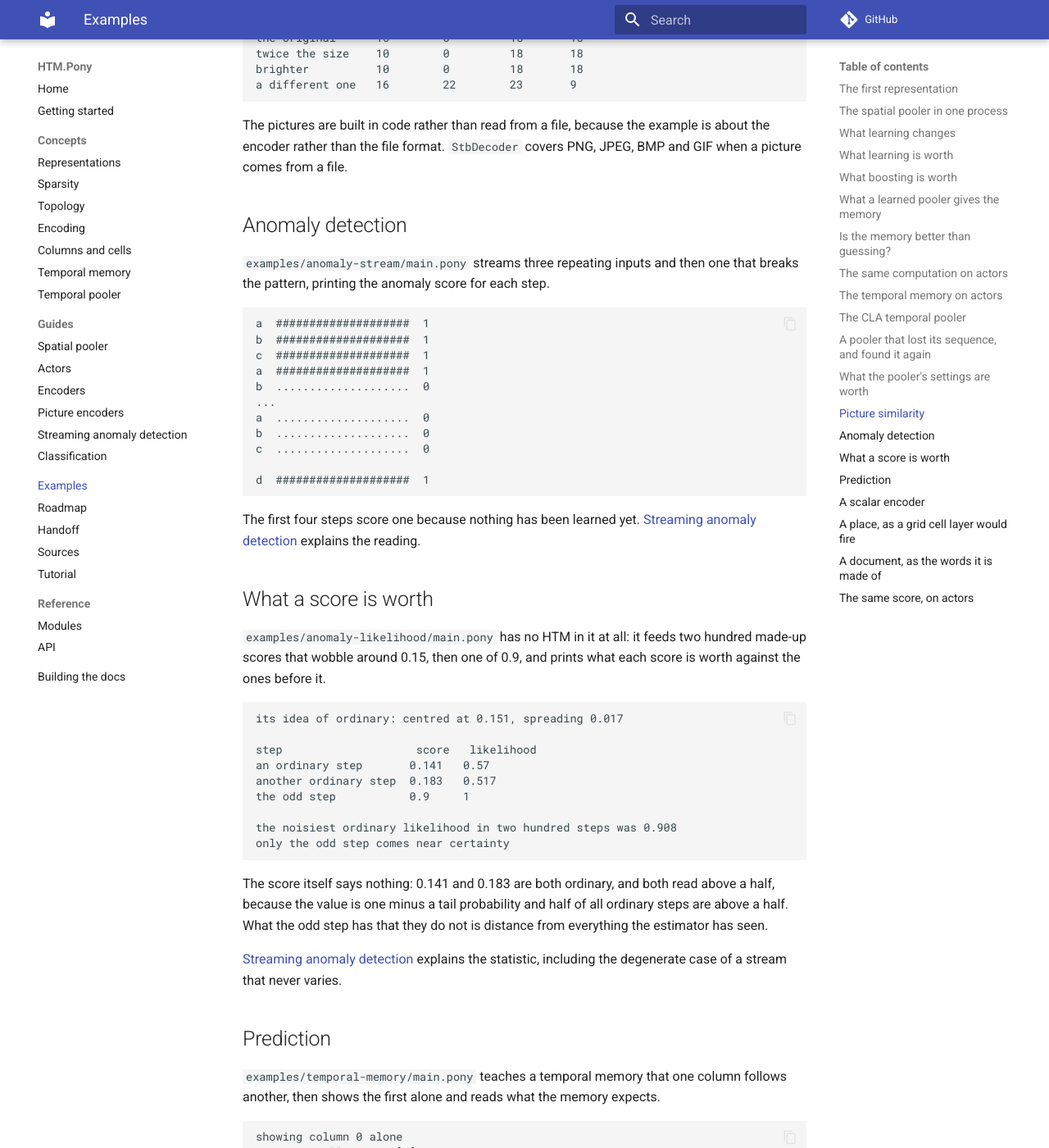
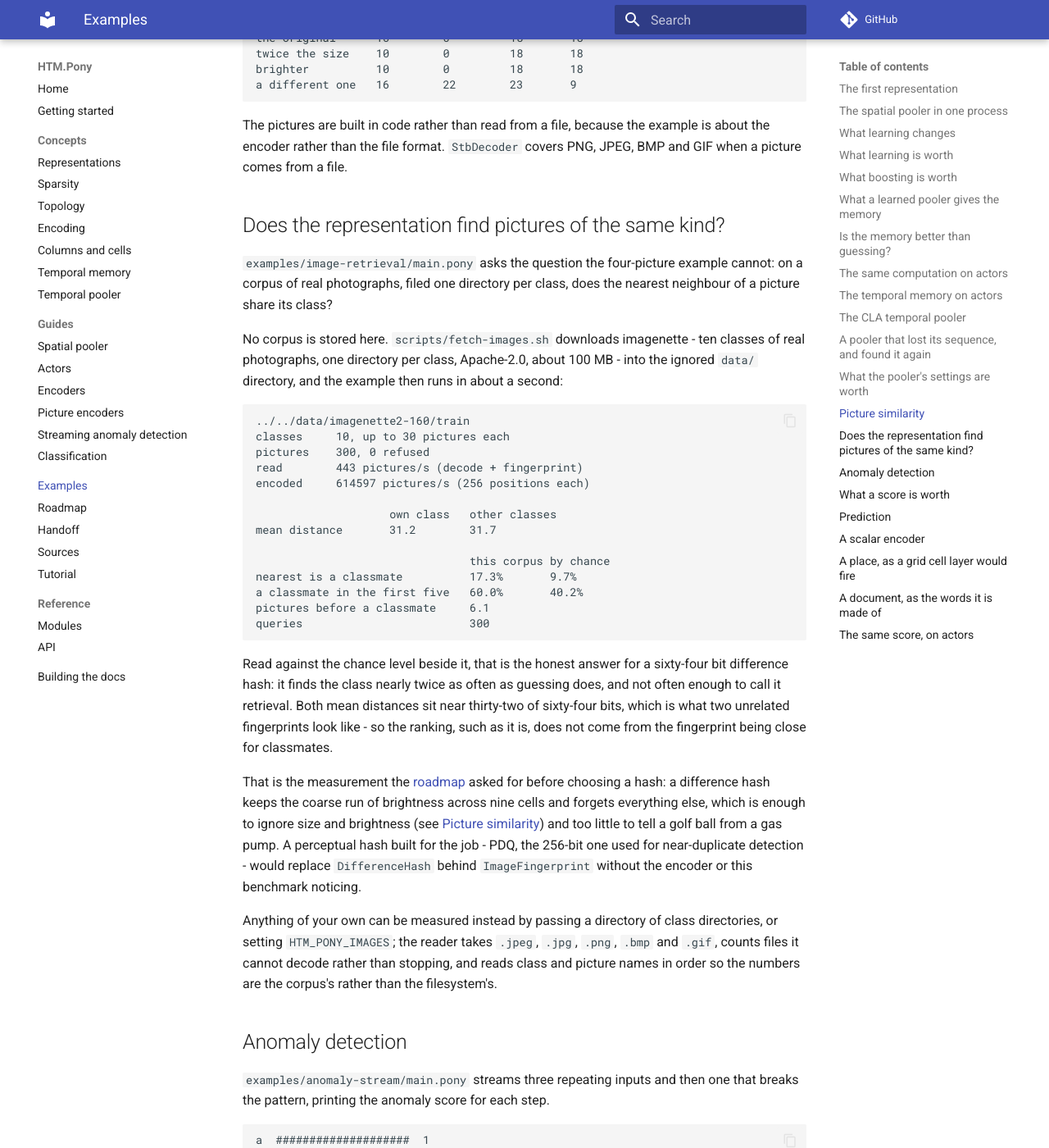
Before and after one commit to d-led/htm.pony, an MkDocs documentation site: the page built from docs/examples.md, in a window 1280 px wide and 1400 px high, scrolled down 10726 px. Shown: the whole window at 82% size. Built offline with MkDocs 1.6.1 and Material for MkDocs 9.7.7, drawn with Linux system fonts in a browser that asks for light colours; comment, search, counter and statistics services are not loaded.

Commit message:
measure the picture encoder on a corpus nobody has to commit
The picture side had a four-picture example and no answer to the question an
encoder is for: given a corpus where the classes are known, does the nearest
neighbour share the class? Four pictures built in code cannot answer it,
because they are the two distortions the hash was designed against.

No dataset is stored here and none should be. scripts/fetch-images.sh downloads
imagenette - ten classes of real photographs, one directory per class,
Apache-2.0, about a hundred megabytes - into data/, which is ignored. The
benchmark reads any directory of class directories, so a corpus that is already
on the disk needs no download; the reader takes the five formats the decoder
knows, counts a file it cannot decode rather than stopping, and reads class and
picture names in order so a run can be repeated.

htm/measure is the part that is not a picture: a corpus value, a reader, and
the retrieval arithmetic - how many pictures of another class come before the
nearest classmate, and what the distances to one's own class and to the others
average to. It is a package rather than example code so it can be tested for
the same reason the encoders are: twelve tests state the tie rule (a picture
that ties with a classmate does not count against it), the refusals, and the
ordering.

The measurement, on three hundred pictures and three hundred queries: the
nearest picture is a classmate 17.3 percent of the time against 9.7 percent for
a ranking that knows nothing, and a classmate is in the first five 60.0 percent
against 40.2. The mean distance is 31.2 bits to one's own class and 31.7 to the
others, out of sixty-four, which is what two unrelated fingerprints look like.
So a difference hash keeps enough to ignore size and brightness and not enough
to retrieve: the numbers say what the roadmap asked to be measured before a
hash is chosen, and PDQ behind ImageFingerprint is the next thing to try.

Written against Pony 0.77's files API, which is not the one this repository's
other test used, and with two traps worth recording: Array.contains compares by
identity, so a name read off a directory is not "in" a list of the same names
until the comparison is spelled out, and Env.vars is the environment array
rather than a lookup.

268 tests, twenty-one examples, five pinned studies, docs --strict.

````diff
--- a/docs/examples.md
+++ b/docs/examples.md
@@ -542,6 +542,54 @@ The pictures are built in code rather than read from a file, because the example
 is about the encoder rather than the file format. `StbDecoder` covers PNG, JPEG,
 BMP and GIF when a picture comes from a file.
 
+## Does the representation find pictures of the same kind?
+
+`examples/image-retrieval/main.pony` asks the question the four-picture example
+cannot: on a corpus of real photographs, filed one directory per class, does the
+nearest neighbour of a picture share its class?
+
+No corpus is stored here. `scripts/fetch-images.sh` downloads imagenette - ten
+classes of real photographs, one directory per class, Apache-2.0, about 100 MB -
+into the ignored `data/` directory, and the example then runs in about a second:
+
+```
+../../data/imagenette2-160/train
+classes     10, up to 30 pictures each
+pictures    300, 0 refused
+read        443 pictures/s (decode + fingerprint)
+encoded     614597 pictures/s (256 positions each)
+
+                    own class   other classes
+mean distance       31.2        31.7
+
+                                this corpus by chance
+nearest is a classmate          17.3%       9.7%
+a classmate in the first five   60.0%       40.2%
+pictures before a classmate     6.1
+queries                         300
+```
+
+Read against the chance level beside it, that is the honest answer for a
+sixty-four bit difference hash: it finds the class nearly twice as often as
+guessing does, and not often enough to call it retrieval. Both mean distances
+sit near thirty-two of sixty-four bits, which is what two unrelated fingerprints
+look like - so the ranking, such as it is, does not come from the fingerprint
+being close for classmates.
+
+That is the measurement the [roadmap](roadmap.md) asked for before choosing a
+hash: a difference hash keeps the coarse run of brightness across nine cells and
+forgets everything else, which is enough to ignore size and brightness (see
+[Picture similarity](#picture-similarity)) and too little to tell a golf ball
+from a gas pump. A perceptual hash built for the job - PDQ, the 256-bit one used
+for near-duplicate detection - would replace `DifferenceHash` behind
+`ImageFingerprint` without the encoder or this benchmark noticing.
+
+Anything of your own can be measured instead by passing a directory of class
+directories, or setting `HTM_PONY_IMAGES`; the reader takes `.jpeg`, `.jpg`,
+`.png`, `.bmp` and `.gif`, counts files it cannot decode rather than stopping,
+and reads class and picture names in order so the numbers are the corpus's
+rather than the filesystem's.
+
 ## Anomaly detection
 
 `examples/anomaly-stream/main.pony` streams three repeating inputs and then one
--- a/docs/sources.md
+++ b/docs/sources.md
@@ -150,6 +150,7 @@ table is the index to those paragraphs.
 | `grid-cells` | how does a place become cells? | about three quarters of the cells survive a one-unit move, fewer beyond the shortest period |
 | `document-similarity` | how does a document become bits? | sentences that share words share positions; an unrelated one shares almost none |
 | `image-similarity` | does a representation survive scale and brightness? | the first three pictures are identical, the fourth is not |
+| `image-retrieval` | does the representation find pictures of the same class? | well above chance and well short of retrieval: 17.3% against 9.7%, on imagenette, a corpus the fetch script downloads |
 | `temporal-memory` | does the memory predict what follows? | a predicted column activates one cell instead of bursting |
 | `temporal-memory-on-actors` | does the sharded memory answer the same? | every step agrees with the in-process one |
 | `temporal-pooler` | what does pooling add? | the forecast three steps out names the patterns that follow, and asking changes nothing |
````
Also changed, not shown: README.md (+6 -3 lines), docs/image-encoder.md (+29 -0 lines), 11 other files.
